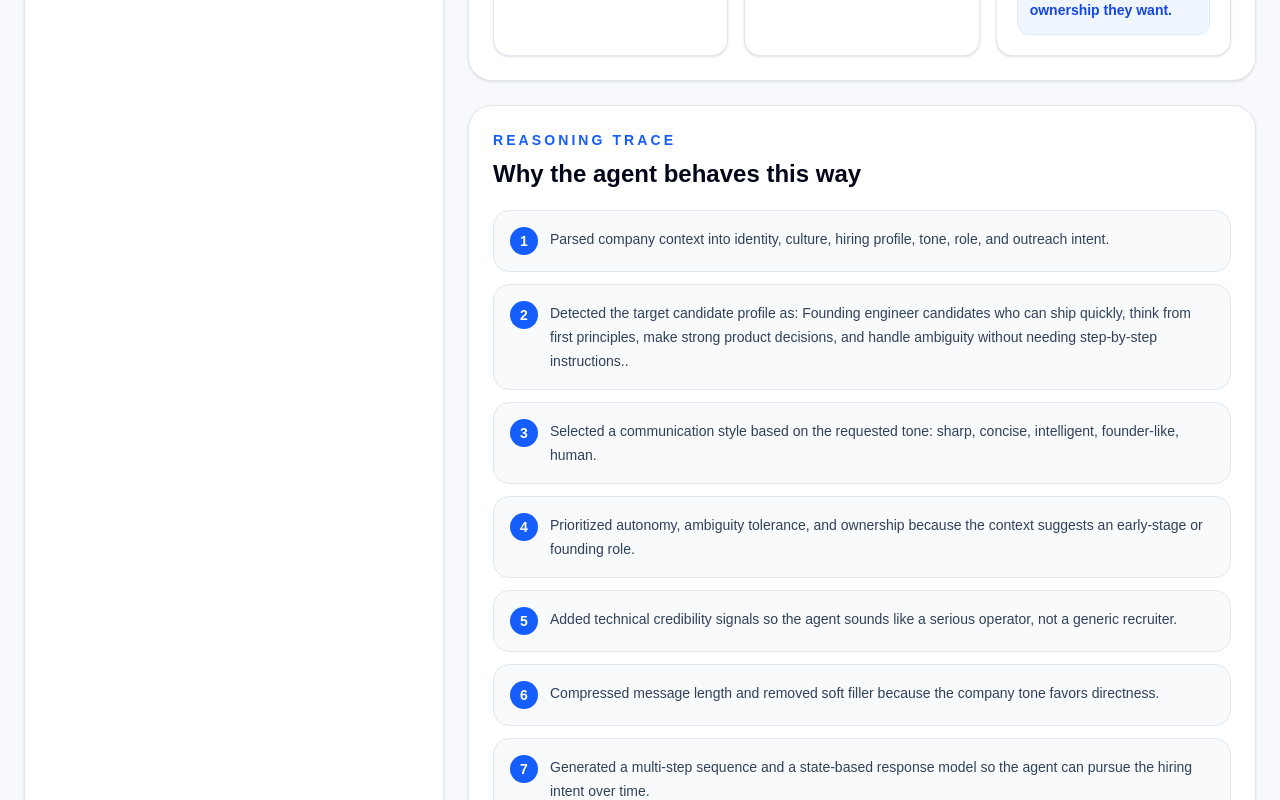
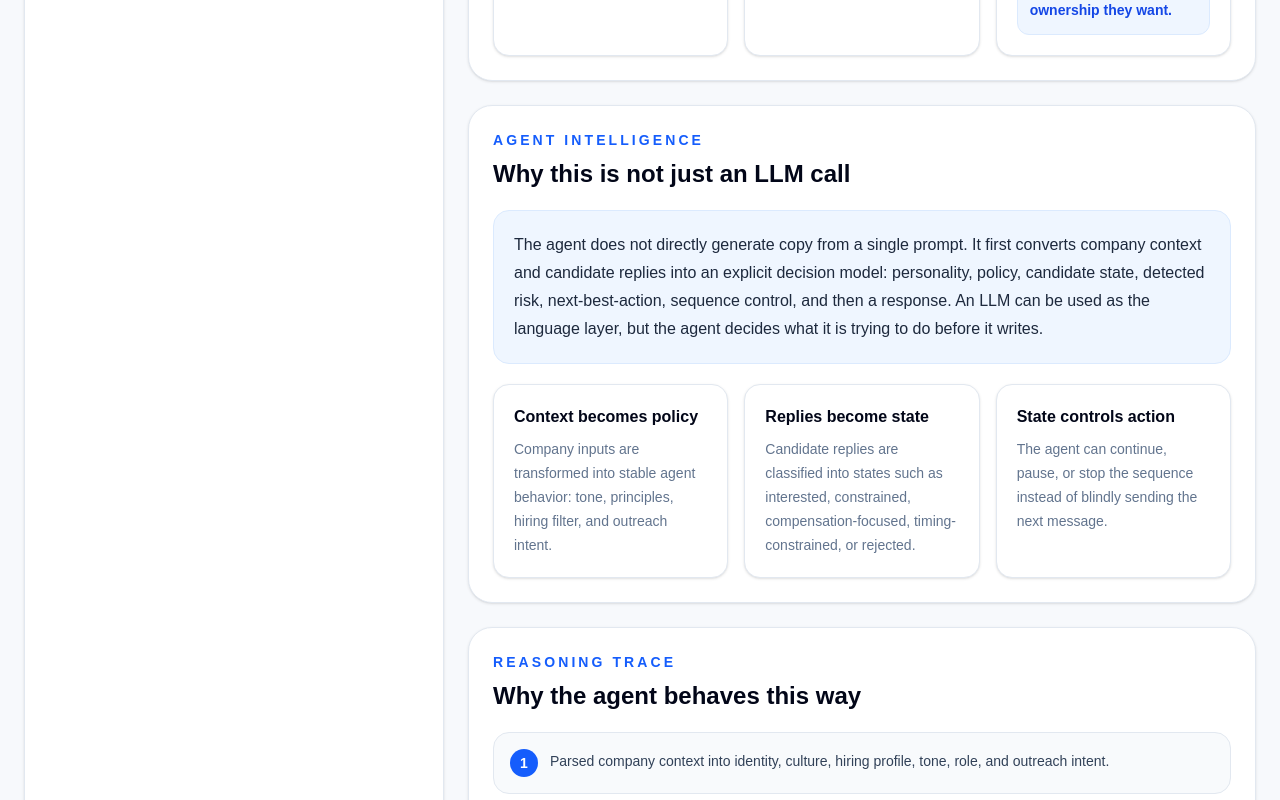
Before and after one commit to NihalShah4/psview-agent, a Next.js app: page / in a window 1280 px wide. Shown: the part 2560-3360 px from the top of the page. Built offline with nearby package versions, Linux system fonts and the light colour scheme.

Commit message:
Explain agent intelligence model

```diff
--- a/app/page.tsx
+++ b/app/page.tsx
@@ -718,6 +718,54 @@ export default function Home() {
             </div>
           </Panel>
 
+		            <Panel
+            eyebrow="Agent Intelligence"
+            title="Why this is not just an LLM call"
+          >
+            <div className="rounded-2xl border border-blue-100 bg-blue-50 p-5">
+              <p className="text-base leading-7 text-slate-800">
+                The agent does not directly generate copy from a single prompt.
+                It first converts company context and candidate replies into an
+                explicit decision model: personality, policy, candidate state,
+                detected risk, next-best-action, sequence control, and then a
+                response. An LLM can be used as the language layer, but the agent
+                decides what it is trying to do before it writes.
+              </p>
+            </div>
+
+            <div className="mt-5 grid gap-4 md:grid-cols-3">
+              <div className="rounded-2xl border border-slate-200 bg-white p-5 shadow-sm">
+                <h3 className="font-semibold text-slate-950">
+                  Context becomes policy
+                </h3>
+                <p className="mt-2 text-sm leading-6 text-slate-500">
+                  Company inputs are transformed into stable agent behavior:
+                  tone, principles, hiring filter, and outreach intent.
+                </p>
+              </div>
+
+              <div className="rounded-2xl border border-slate-200 bg-white p-5 shadow-sm">
+                <h3 className="font-semibold text-slate-950">
+                  Replies become state
+                </h3>
+                <p className="mt-2 text-sm leading-6 text-slate-500">
+                  Candidate replies are classified into states such as interested,
+                  constrained, compensation-focused, timing-constrained, or rejected.
+                </p>
+              </div>
+
+              <div className="rounded-2xl border border-slate-200 bg-white p-5 shadow-sm">
+                <h3 className="font-semibold text-slate-950">
+                  State controls action
+                </h3>
+                <p className="mt-2 text-sm leading-6 text-slate-500">
+                  The agent can continue, pause, or stop the sequence instead of
+                  blindly sending the next message.
+                </p>
+              </div>
+            </div>
+          </Panel>
+
           <Panel
             eyebrow="Reasoning Trace"
             title="Why the agent behaves this way"
```
